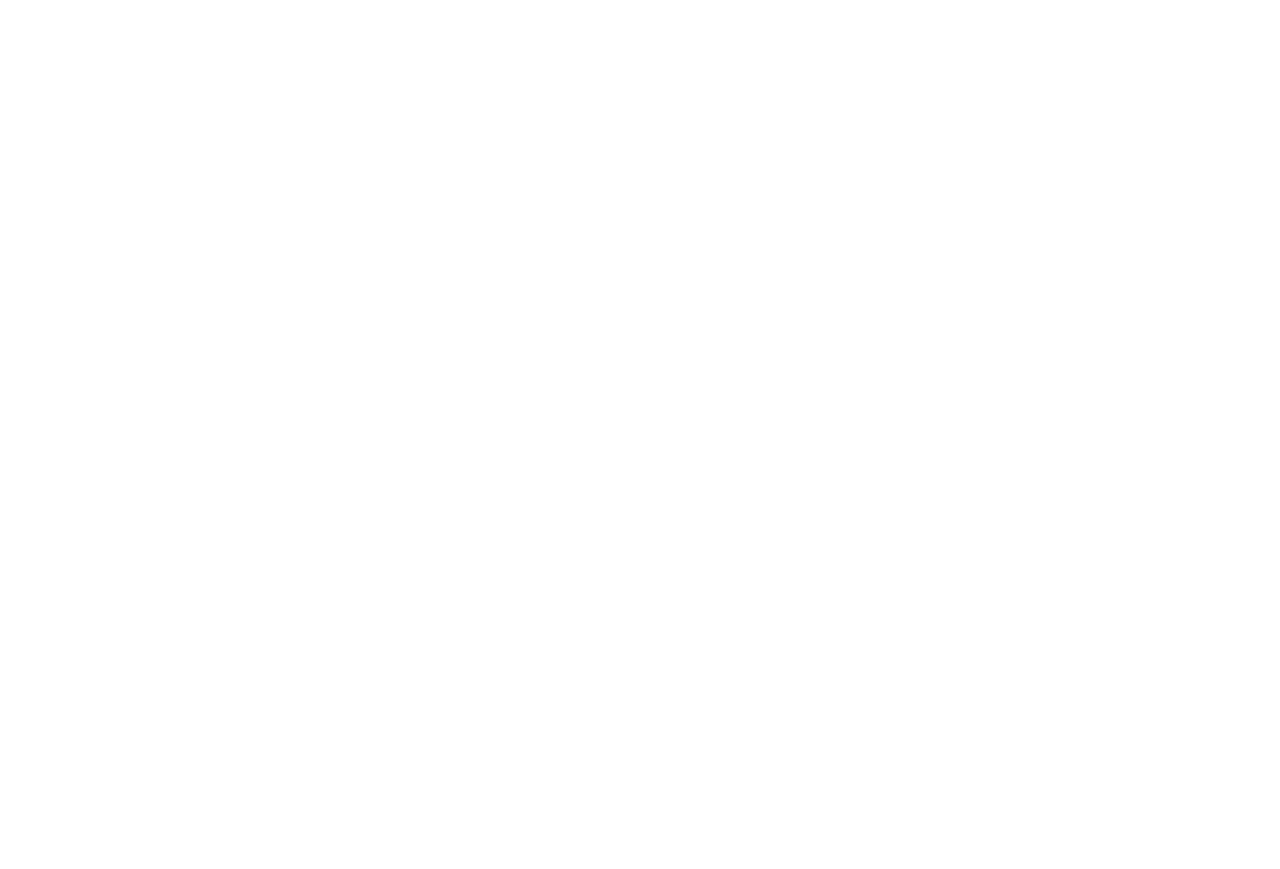
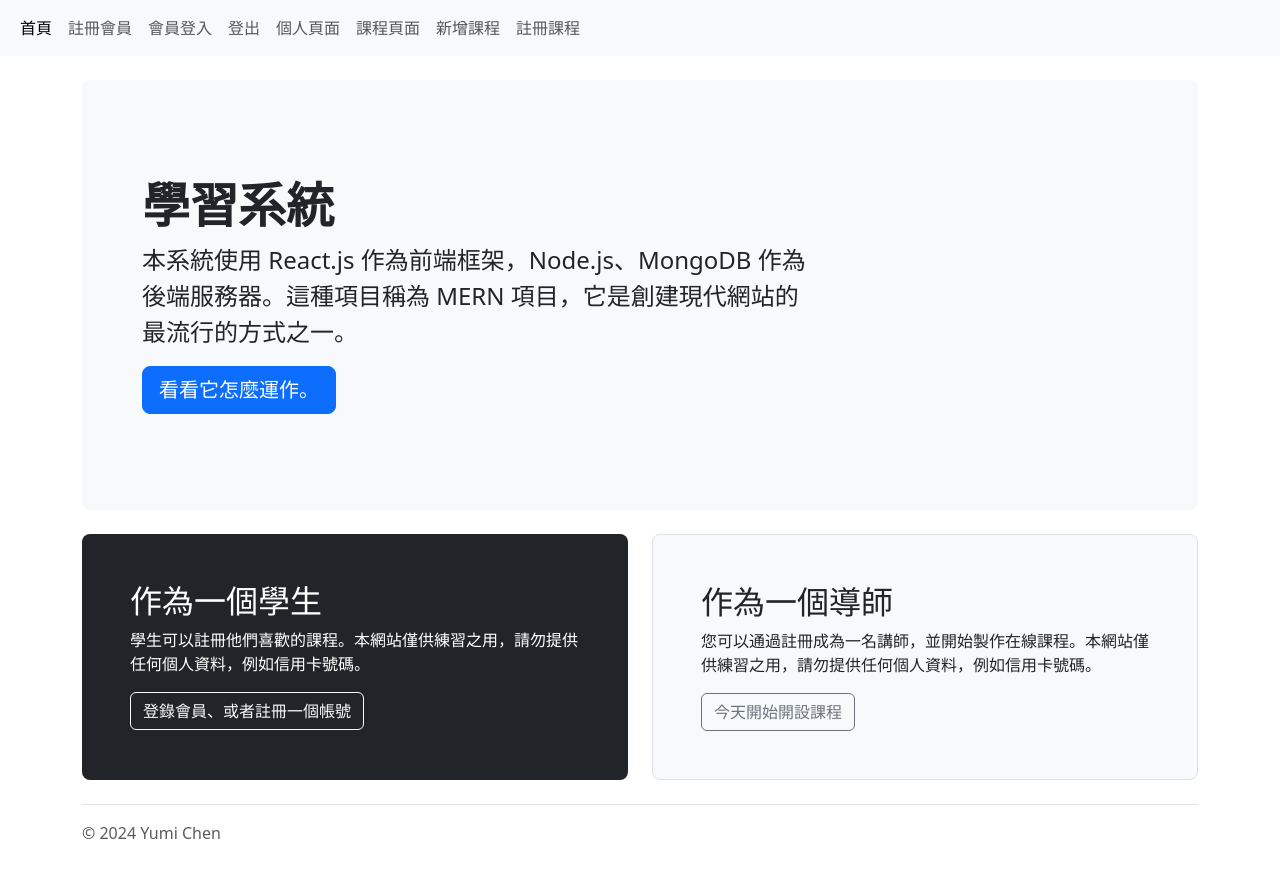
Before and after one commit to Yumi1298/class-project, a React (Create React App) app in the folder client/: page / in a window 1280 px wide. Before the commit the page ends 800 px from the top, so only its background shows below. Built offline with nearby package versions, Linux system fonts and the light colour scheme.

Commit message:
首頁畫面

```diff
--- a/client/src/App.js
+++ b/client/src/App.js
@@ -1,10 +1,14 @@
 import { BrowserRouter, Routes, Route } from "react-router-dom";
+import Layout from "./components/Layout";
+import HomeComponent from "./components/home-component";
 
 function App() {
   return (
     <BrowserRouter>
       <Routes>
-        <Route path="/" element></Route>
+        <Route path="/" element={<Layout />}>
+          <Route index element={<HomeComponent />} />
+        </Route>
       </Routes>
     </BrowserRouter>
   );
--- a/client/src/components/home-component.js
+++ b/client/src/components/home-component.js
@@ -44,7 +44,7 @@
         </div>
 
         <footer className="pt-3 mt-4 text-muted border-top">
-          &copy; 2023 Wilson Ren
+          &copy; 2024 Yumi Chen
         </footer>
       </div>
     </main>
--- a/client/src/components/nav-component.js
+++ b/client/src/components/nav-component.js
@@ -40,7 +40,7 @@
                 </li>
 
                 <li className="nav-item">
-                  <Link onClick={handleLogout} className="nav-link" to="/">
+                  <Link /*onClick={handleLogout} */ className="nav-link" to="/">
                     登出
                   </Link>
                 </li>
```
